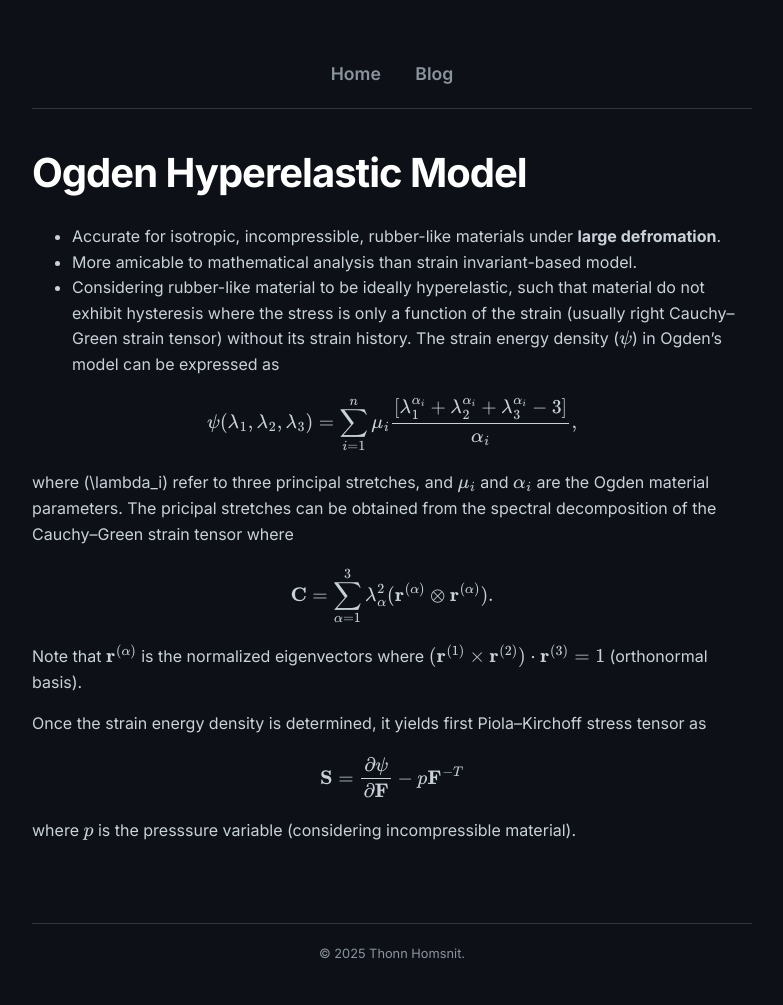
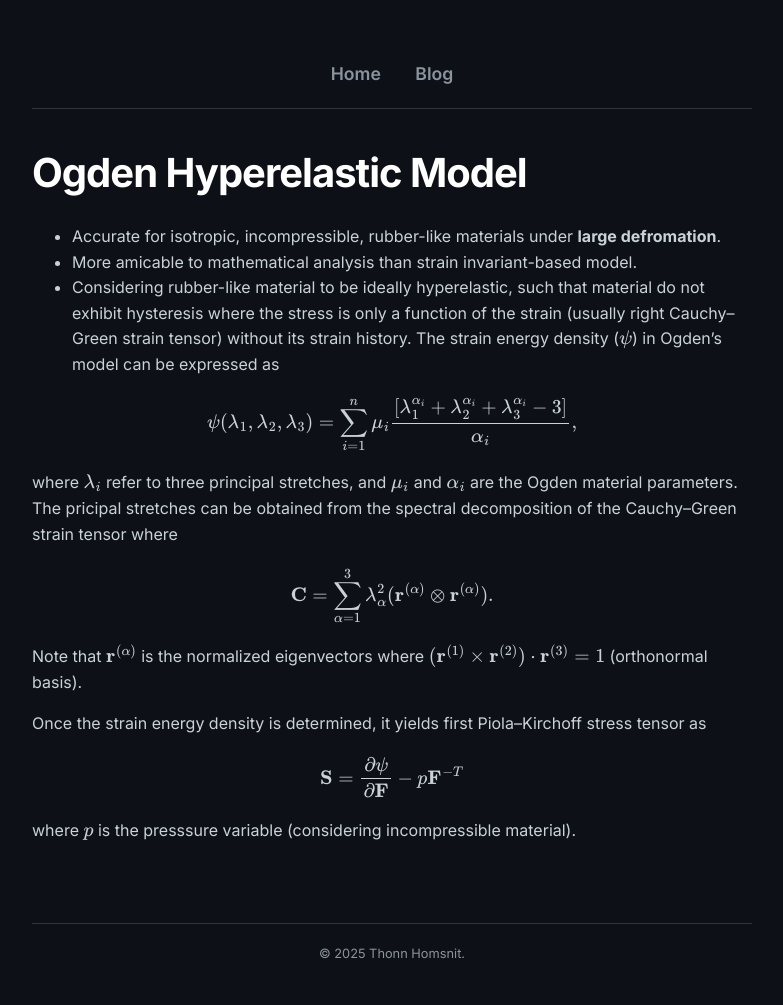
Before and after one commit to thonnh/thonnh.github.io, a Jekyll site: the page built from _posts/2025-11-26-Ogden_Model.md, in a window 1280 px wide. Shown: the whole page, without its empty margins (248-1031 px from the left). Built offline with Jekyll 4.4.1, drawn with Linux system fonts in a browser that asks for light colours.

```diff
--- a/_posts/2025-11-26-Ogden_Model.md
+++ b/_posts/2025-11-26-Ogden_Model.md
@@ -14,7 +14,7 @@ $$
 \psi(\lambda_1, \lambda_2,\lambda_3)=\sum_{i=1}^n{\mu_i\frac{[\lambda_1^{\alpha_i}+\lambda_2^{\alpha_i}+\lambda_3^{\alpha_i}-3]}{\alpha_i}},
 $$
 
-where \(\lambda_i\) refer to three principal stretches, and $\mu_i$ and $\alpha_i$ are the Ogden material parameters.
+where $\lambda_i$ refer to three principal stretches, and $\mu_i$ and $\alpha_i$ are the Ogden material parameters.
 The pricipal stretches can be obtained from the spectral decomposition of the Cauchy–Green strain tensor where
 
 $$
```
